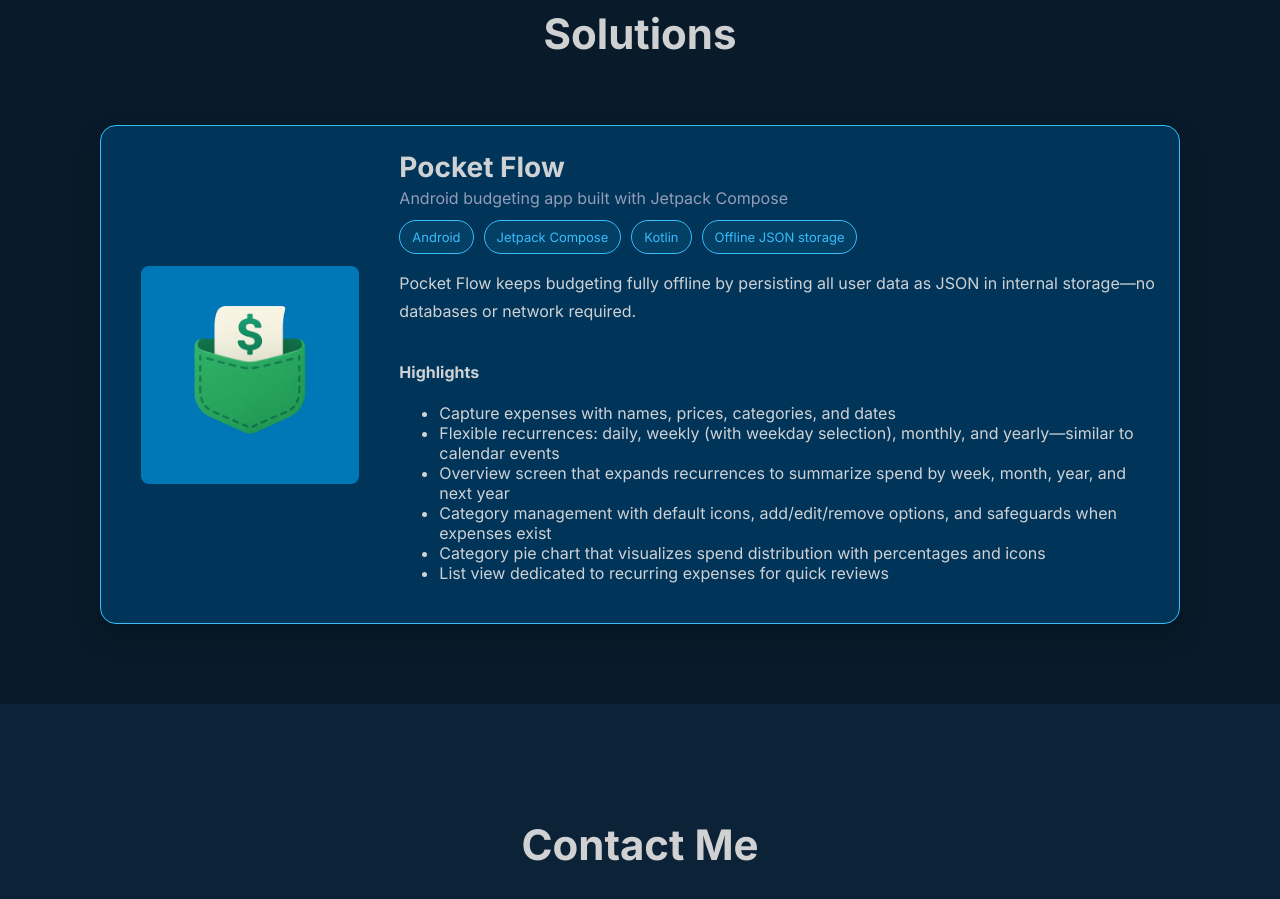
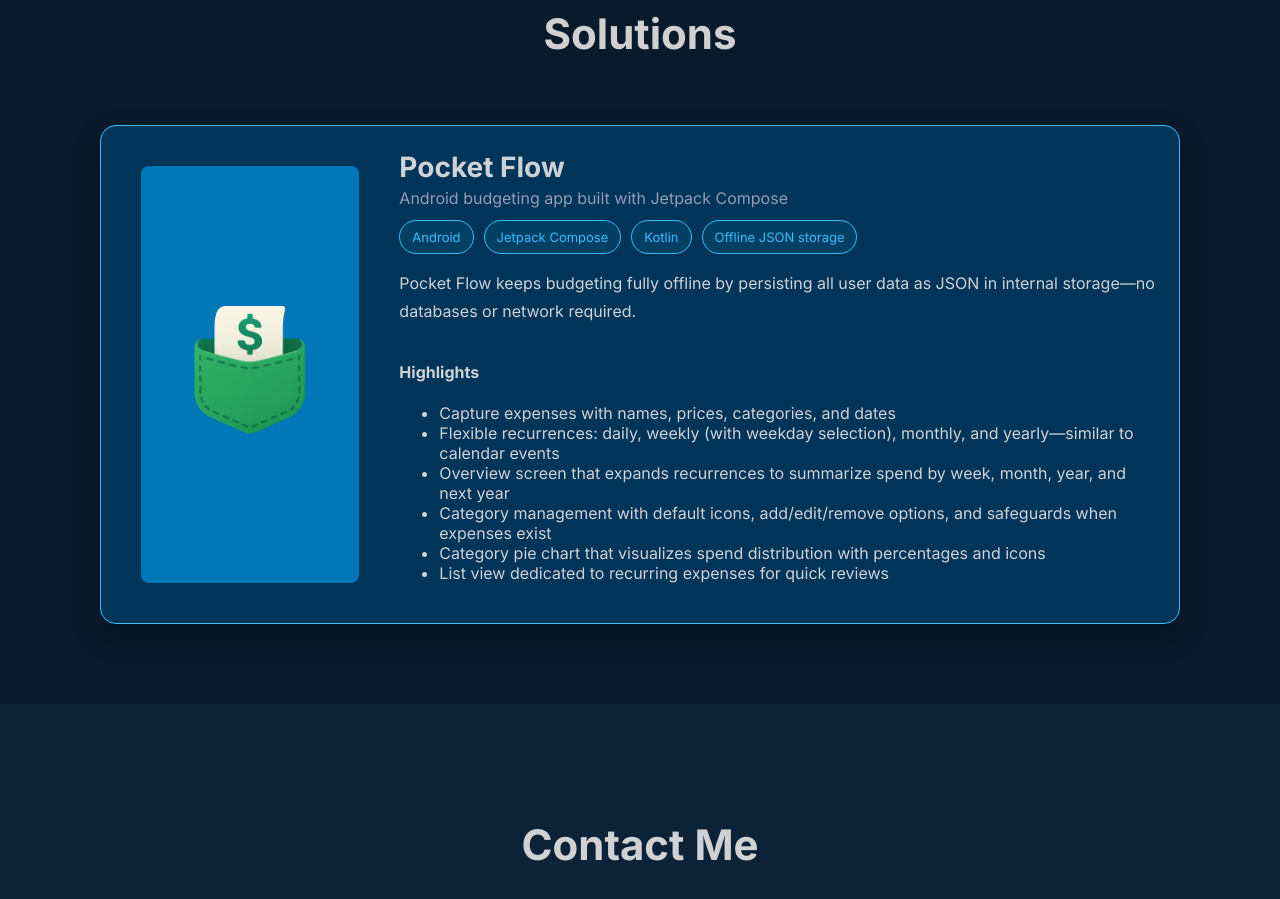
Before and after one commit to Vishwa061/vishwa-innovates, a Gatsby site: page / in a window 1280 px wide. Shown: the part 2440-3339 px from the top of the page. Built offline with nearby package versions, Linux system fonts and the light colour scheme; Gatsby itself is replaced by a stand-in of ours.

Commit message:
Ensure solution previews stretch vertically

```diff
--- a/src/components/sections/Solutions/Solutions.module.scss
+++ b/src/components/sections/Solutions/Solutions.module.scss
@@ -24,6 +24,7 @@
   width: 100%;
   display: flex;
   gap: 24px;
+  align-items: stretch;
   padding: 24px;
   box-sizing: border-box;
   background-color: var(--titanium-blue);
@@ -38,6 +39,7 @@
   display: flex;
   justify-content: center;
   align-items: center;
+  align-self: stretch;
   // background: linear-gradient(180deg, #0b1f33 0%, #0c2236 100%);
   border-radius: 12px;
   padding: 16px;
@@ -48,7 +50,7 @@
 
 .image {
   width: 100%;
-  height: auto;
+  height: 100%;
   object-fit: contain;
   border-radius: 8px;
   display: block;
```
